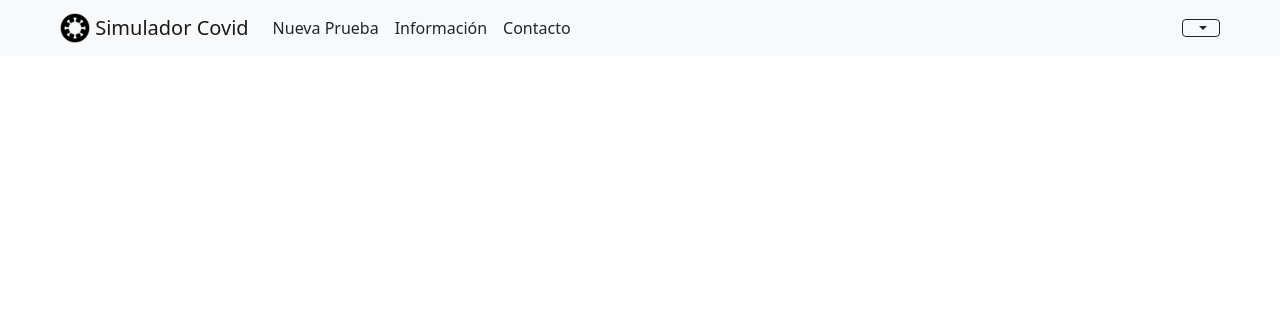
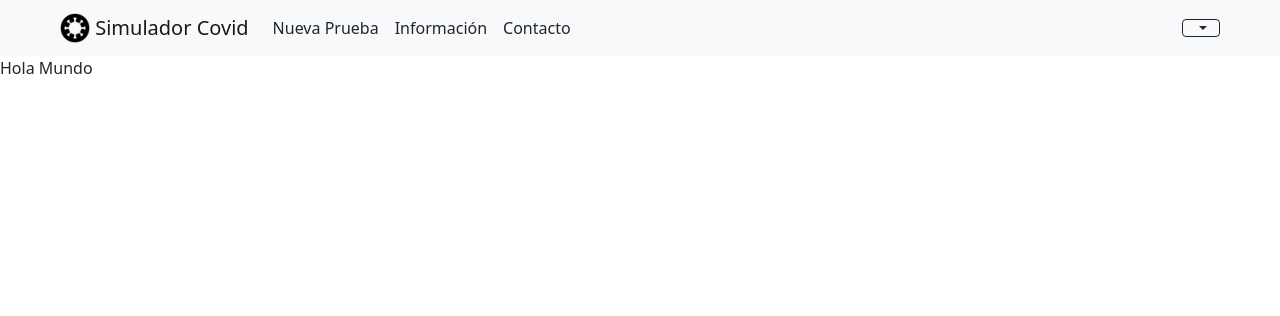
Before and after one commit to AlejandroVsPz/PruebaCovid, a PHP site: page /prueba_header.php in a window 1280 px wide. Shown: the top 316 px of the page. Run offline with PHP 8.4, Linux system fonts and the light colour scheme; the visitor is signed in with stand-in values (Sample User, id 1); data that the repository does not hold is empty; some libraries are stand-ins or nearby versions.

Commit message:
Realice una prueba con prueba_header

```diff
--- a/prueba_header.php
+++ b/prueba_header.php
@@ -29,7 +29,7 @@
 </style>
 
 <body>
-
+	<p>Hola Mundo</p>
 </body>
 
 </html>
```
